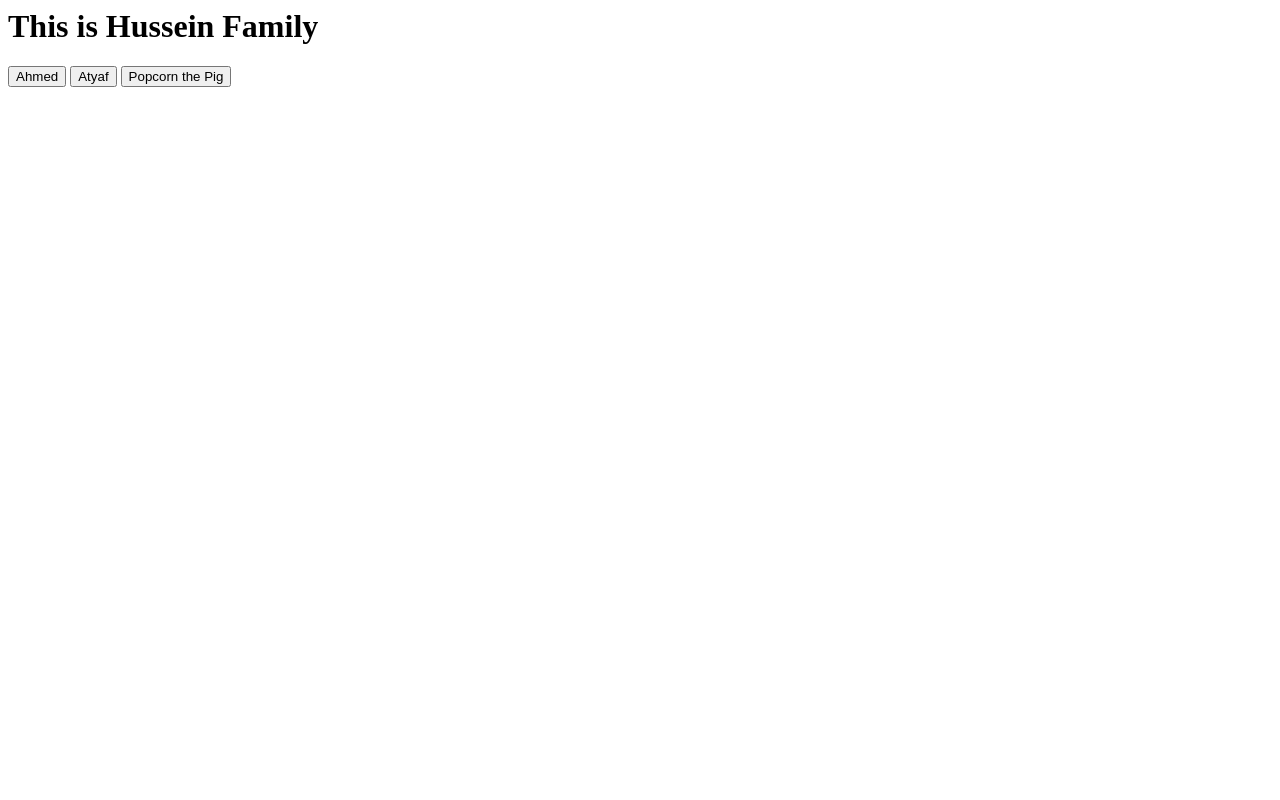
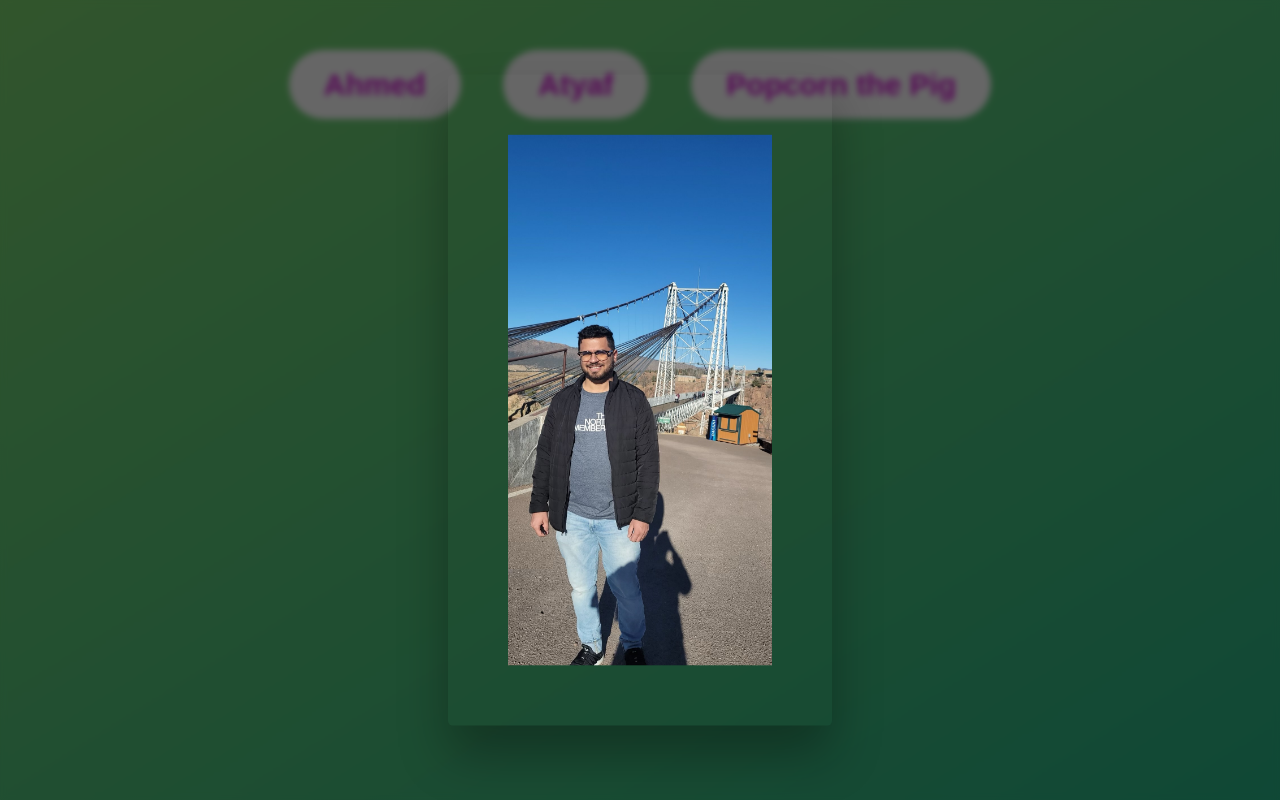
Before and after one commit to Ahmed13061988/HusseinFamily, a plain HTML site: page index.html in a window 1280 px wide. Both pictures are taken after a click on the button "Ahmed". Drawn offline with Linux system fonts and the light colour scheme.

Commit message:
fixing some errors

```diff
--- a/index.html
+++ b/index.html
@@ -5,17 +5,21 @@
     <meta name="viewport" content="width=device-width, initial-scale=1.0" />
     <title>Family portfolio</title>
   </head>
+  <link href="style.css" rel="stylesheet" />
+
   <body>
-    <div class = "main">
-      <h1>This is Hussein Family</h1>
+    <div>
+      <button class="show-members">Ahmed</button>
+      <button class="show-members">Atyaf</button>
+      <button class="show-members">Popcorn the Pig</button>
     </div>
+    <div class="pictures">
+      <img class="picture hidden" src="23126.jpeg" />
 
-    <div class="picture">
-      <button class="show-picture">Ahmed</button>
-      <button class="show-picture">Atyaf</button>
-      <button class="show-picture">Popcorn the Pig</button>
+      <img class="picture hidden" src="IMG_8843.jpeg" />
+
+      <img class="picture hidden" src="IMG_8821.jpeg" />
     </div>
-
 
     <div class="overlay hidden"></div>
   </body>
--- a/script.js
+++ b/script.js
@@ -0,0 +1,12 @@
+" use strict";
+
+const showMembers = document.querySelectorAll(".show-members");
+const pictures = document.querySelectorAll(".picture");
+const overlay = document.querySelector(".overlay");
+
+for (let i = 0; i < showMembers.length; i++) {
+  showMembers[i].addEventListener("click", function () {
+    pictures[i].classList.remove("hidden");
+    overlay.classList.remove("hidden");
+  });
+}
--- a/style.css
+++ b/style.css
@@ -0,0 +1,89 @@
+* {
+  margin: 0;
+  padding: 0;
+  box-sizing: inherit;
+}
+
+html {
+  font-size: 62.5%;
+  box-sizing: border-box;
+}
+
+body {
+  font-family: sans-serif;
+  color: #333;
+  line-height: 1.5;
+  height: 100vh;
+  position: relative;
+  display: flex;
+  align-items: flex-start;
+  justify-content: center;
+  background: linear-gradient(to top left, #28b487, #7dd56f);
+}
+
+.show-members {
+  font-size: 3rem;
+  font-weight: 600;
+  padding: 1.75rem 3.5rem;
+  margin: 5rem 2rem;
+  border: none;
+  background-color: rgb(255, 255, 255);
+  color: rgb(213, 20, 213);
+  border-radius: 10rem;
+  cursor: pointer;
+}
+
+.close-picture {
+  position: absolute;
+  top: 1.2rem;
+  right: 2rem;
+  font-size: 5rem;
+  color: #333;
+  cursor: pointer;
+  border: none;
+  background: none;
+}
+
+h1 {
+  font-size: 2.5rem;
+  margin-bottom: 2rem;
+}
+
+p {
+  font-size: 1.8rem;
+}
+
+.resize {
+  width: 450px;
+  height: 450px;
+}
+
+/* -------------------------- */
+/* CLASSES TO MAKE MODAL WORK */
+.hidden {
+  display: none;
+}
+
+.picture {
+  position: absolute;
+  top: 50%;
+  left: 50%;
+  transform: translate(-50%, -50%);
+  width: 30%;
+
+  padding: 6rem;
+  border-radius: 5px;
+  box-shadow: 0 3rem 5rem rgba(0, 0, 0, 0.3);
+  z-index: 10;
+}
+
+.overlay {
+  position: absolute;
+  top: 0;
+  left: 0;
+  width: 100%;
+  height: 100%;
+  background-color: rgba(0, 0, 0, 0.6);
+  backdrop-filter: blur(3px);
+  z-index: 5;
+}
```
Also changed, not shown: 1 other file.
